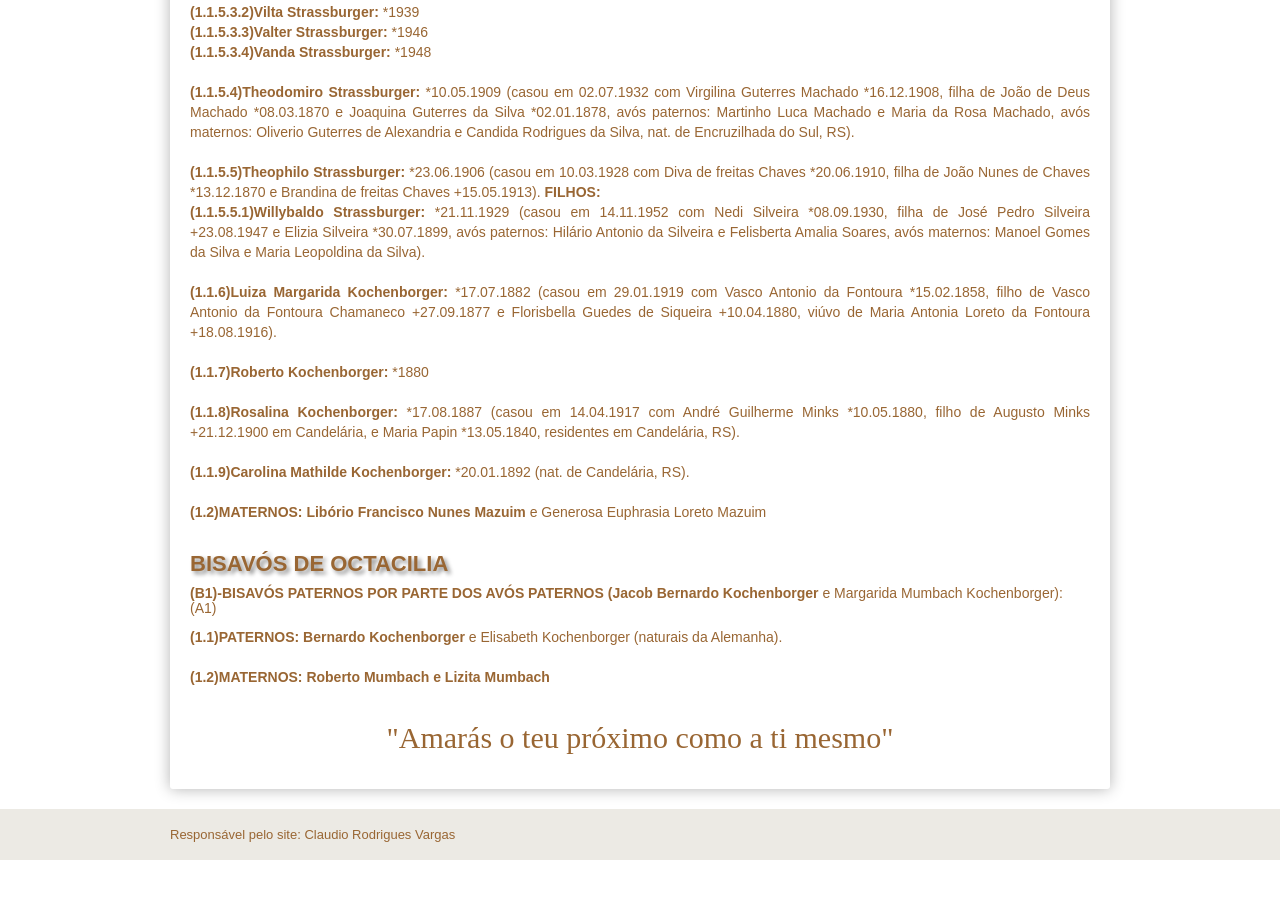
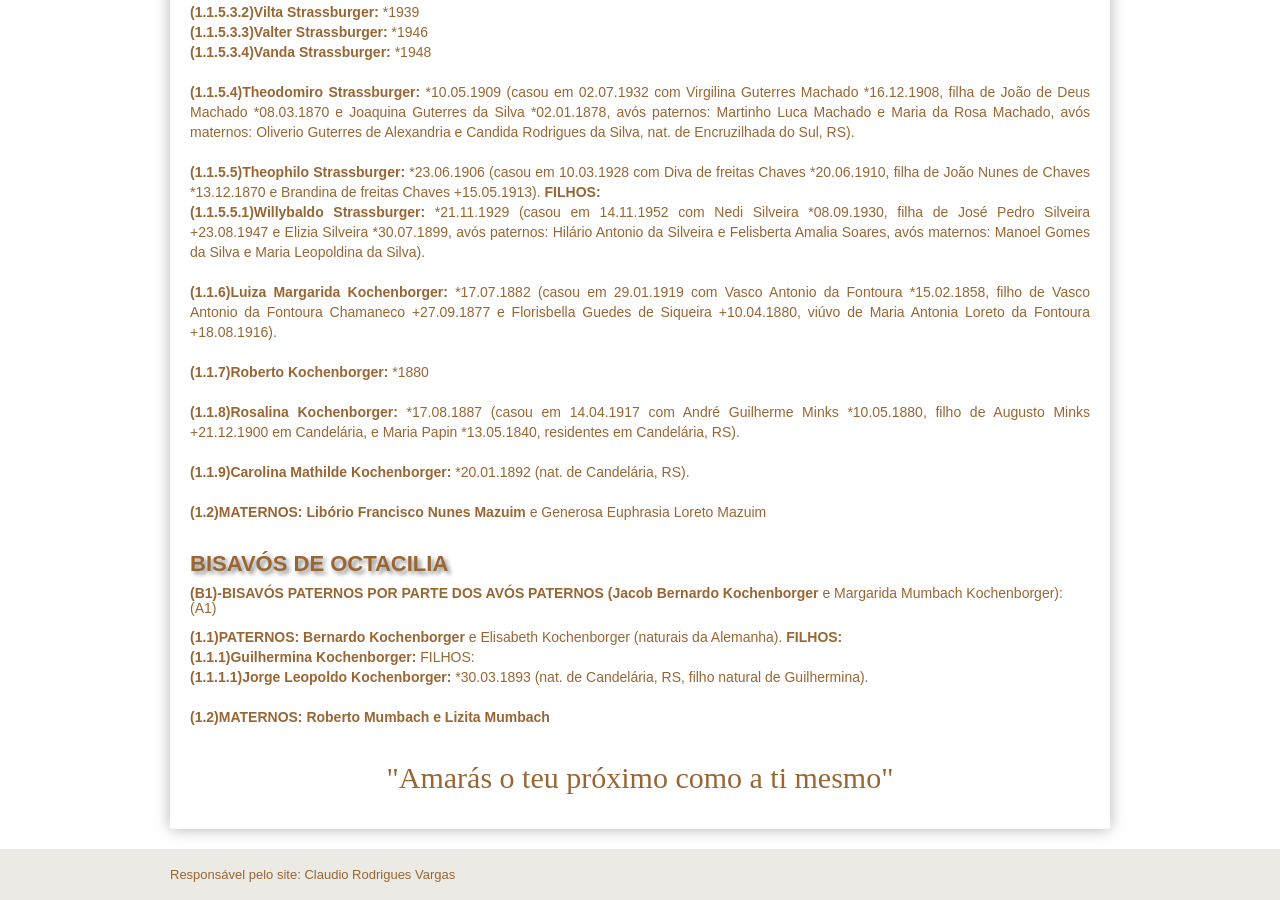
Before and after one commit to claudiovargas1955/claudiovargas1955.github.io, a Jekyll site: the page built from _pages/familia-kochenborger.html, in a window 1280 px wide and 900 px high, scrolled down 3311 px. Built offline with Jekyll 4.4.1, drawn with Linux system fonts in a browser that asks for light colours; some web fonts are replaced; before the commit the page ends 4171 px from its top, so only the background shows below that.

Commit message:
Update familia-kochenborger.html

```diff
--- a/_pages/familia-kochenborger.html
+++ b/_pages/familia-kochenborger.html
@@ -269,8 +269,10 @@ Catharina Strassburger). <b>FILHOS: </b><br>
   <h4>BISAVÓS DE OCTACILIA</h4>
 <p><b><h5>(B1)-BISAVÓS PATERNOS POR PARTE DOS AVÓS PATERNOS</b> (Jacob Bernardo Kochenborger </b> e Margarida Mumbach Kochenborger):
 (A1)</h5>
-<p><b>(1.1)PATERNOS: Bernardo Kochenborger </b>e Elisabeth Kochenborger (naturais da Alemanha).<br><br>
+<p><b>(1.1)PATERNOS: Bernardo Kochenborger </b>e Elisabeth Kochenborger (naturais da Alemanha). <b>FILHOS: </b><br>
+   <b>(1.1.1)Guilhermina Kochenborger: </b>FILHOS: </b><br>
+        <b>(1.1.1.1)Jorge Leopoldo Kochenborger: </b>*30.03.1893 (nat. de Candelária, RS, filho natural de Guilhermina).<br><br>
 
-  <b>(1.2)MATERNOS: Roberto Mumbach e Lizita Mumbach</b><br><br>
+<b>(1.2)MATERNOS: Roberto Mumbach e Lizita Mumbach</b><br><br>
 
 <p style="text-align:center; color:#996633; font-size:30px; font-family: 'Rancho', cursive ">"Amarás o teu próximo como a ti mesmo"</p>
```
